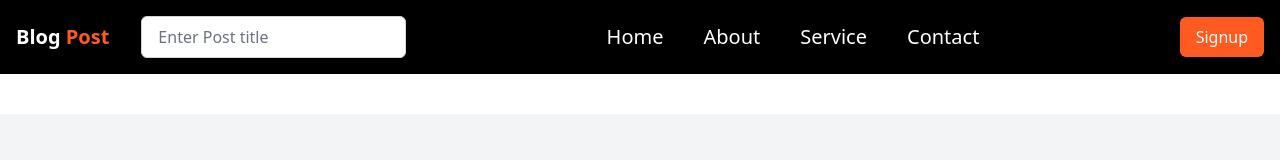
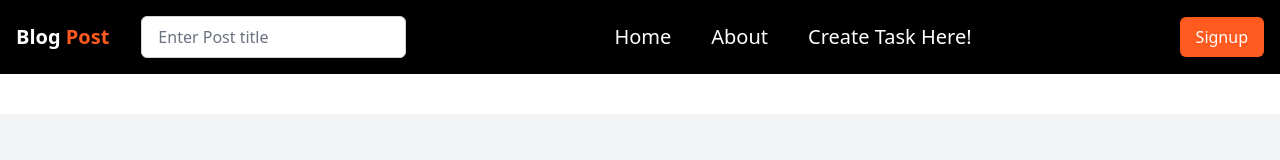
Before and after one commit to codewithVRV/Task_Application, a React (Vite) app in the folder frontend/: page /post/create in a window 1280 px wide. Shown: the top 160 px of the page. Built offline with nearby package versions, Linux system fonts and the light colour scheme.

Commit message:
added toast bar

```diff
--- a/frontend/src/component/Header/Header.jsx
+++ b/frontend/src/component/Header/Header.jsx
@@ -1,6 +1,8 @@
 
 // import { Link } from "react-router-dom";
 // import "./Header.css";
+
+import { Link } from "react-router-dom";
 
 // import Sidebarcomp from "../Sidebar/Sidebar";
 // import { useContext, useState } from "react";
@@ -39,10 +41,9 @@ function Header() {
         {/* Middle Part */}
 
         <div className=" text-white gap-10 text-xl hidden lg:flex">
-          <a to={"/"} className="hover:text-orange-500"  data-aos="flip-up">Home</a>
-          <a to={"/"} className="hover:text-orange-500"   data-aos="flip-down">About</a>
-          <a to={"/"} className="hover:text-orange-500"  data-aos="flip-up">Service</a>
-          <p className="hover:text-orange-500"  data-aos="flip-down">Contact</p>
+          <Link to={"/"} className="hover:text-orange-500"  data-aos="flip-up">Home</Link>
+          <Link to={"/"} className="hover:text-orange-500"   data-aos="flip-down">About</Link>
+          <Link to={"/post/create"} className="hover:text-orange-500"  data-aos="flip-up">Create Task Here!</Link>
         </div>
 
 
--- a/frontend/src/pages/CreatePost.jsx
+++ b/frontend/src/pages/CreatePost.jsx
@@ -1,6 +1,7 @@
 import axios from "axios";
 import { useState } from "react";
 import { useNavigate } from "react-router-dom";
+import toast from "react-hot-toast";
 
 const CreatePost = () => {
     const [data, setData] = useState({
@@ -13,12 +14,12 @@ const CreatePost = () => {
         e.preventDefault()
         console.log("function called!")
         try{
-            const response = await axios.post("http://localhost:3000/api/tasks", data, {
+            await axios.post("http://localhost:3000/api/tasks", data, {
                 headers: {
                     'Content-Type': 'application/json'
                 }
             })
-            console.log(response)
+            toast.success("Task Created Successfully")
             navigator("/")
 
         }
```
